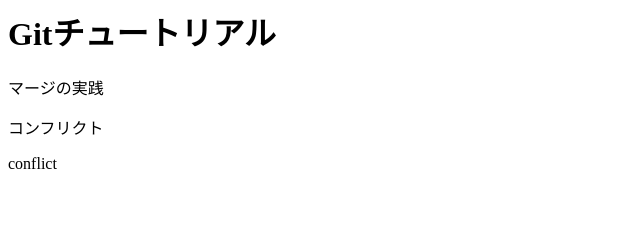
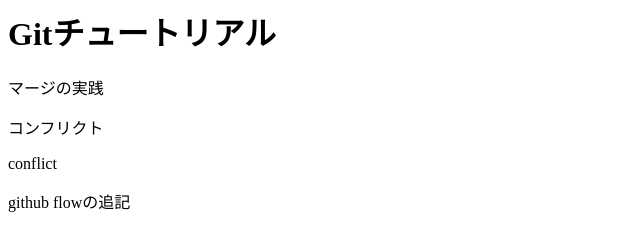
Before and after one commit to TomohiroKawaiSJ/git_tutorial, a plain HTML site: page index.html in a window 1280 px wide. Shown: the whole page, without its empty margins (0-640 px from the left). Drawn offline with Linux system fonts and the light colour scheme.

Commit message:
github flowの追記

```diff
--- a/index.html
+++ b/index.html
@@ -2,3 +2,4 @@
 <p>マージの実践</p>
 <p>コンフリクト</p>
 <p>conflict</p>
+<p>github flowの追記</p>
```
